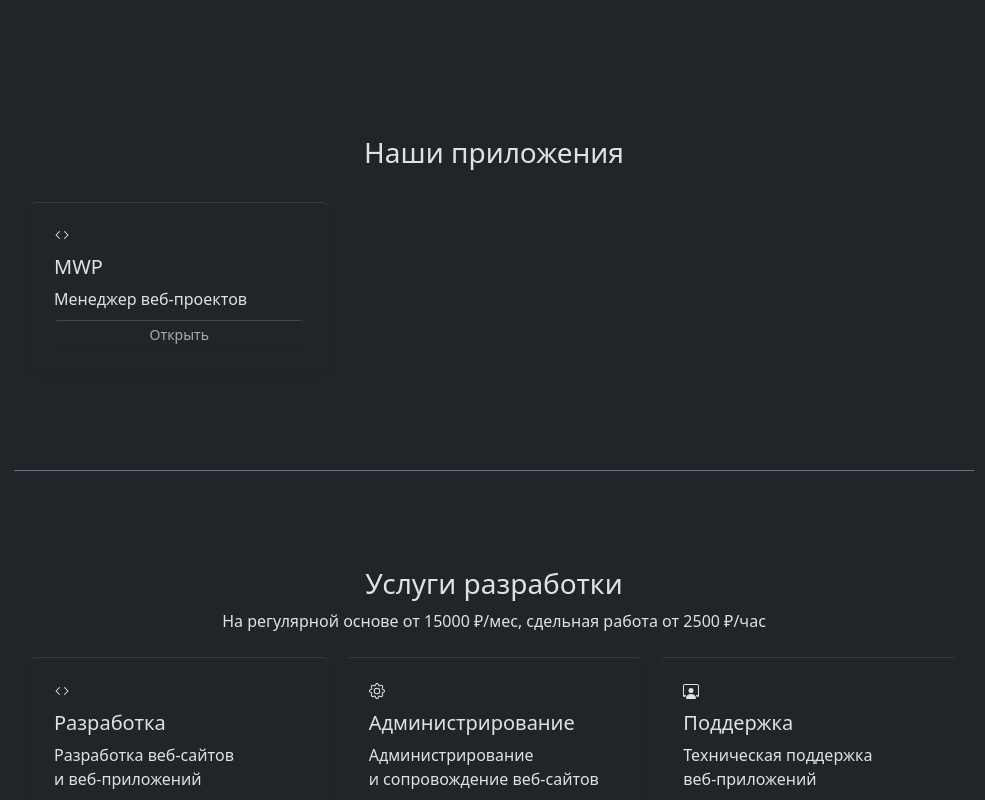
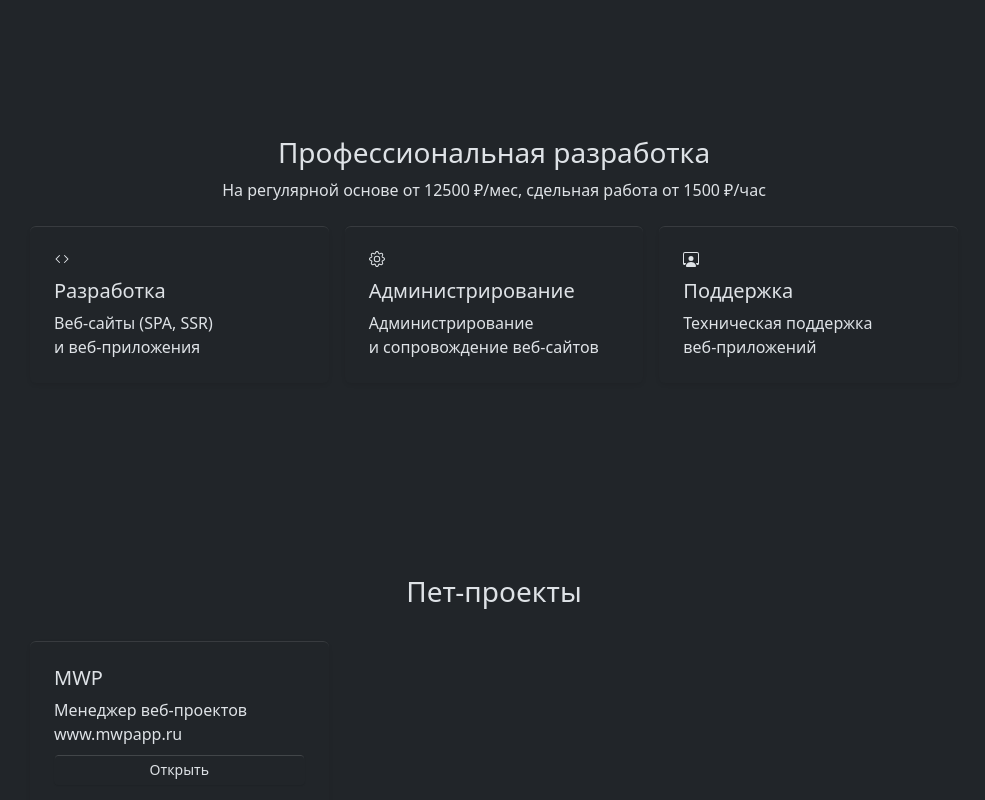
Before and after one commit to mccrush/mccrush.github.io, a Vue app: page / in a window 1280 px wide. Shown: the part 760-1560 px from the top of the page, without its empty margins (146-1131 px from the left). Built offline with nearby package versions, Linux system fonts and the light colour scheme.

Commit message:
Update text descriptions

```diff
--- a/package.json
+++ b/package.json
@@ -34,7 +34,7 @@
   "prettier": {
     "singleQuote": true,
     "semi": false,
-    "jsxBracketSameLine": true,
+    "bracketSameLine": true,
     "arrowParens": "avoid",
     "trailingComma": "none"
   },
--- a/src/App.vue
+++ b/src/App.vue
@@ -9,8 +9,8 @@ import BlockContacts from './modules/contacts/BlockContacts.vue'
 <template>
   <div class="container-fluid p-0">
     <BlockMain />
+    <BlockServices />
     <Block_apps />
-    <BlockServices />
     <!-- <BlockComputing /> -->
     <BlockContacts />
   </div>
--- a/src/data/apps.js
+++ b/src/data/apps.js
@@ -1,7 +1,7 @@
 export const apps = [
   {
     title: 'MWP',
-    description: 'Менеджер веб-проектов',
+    description: 'Менеджер веб-проектов<br/>www.mwpapp.ru',
     alias: 'mwp',
     link: 'https://mwpapp.ru/',
     type: 'app'
--- a/src/data/services.js
+++ b/src/data/services.js
@@ -1,7 +1,7 @@
 export const services = [
   {
     title: 'Разработка',
-    description: 'Разработка веб-сайтов<br> и веб-приложений',
+    description: 'Веб-сайты (SPA, SSR)<br> и веб-приложения',
     alias: 'dev',
     link: '#',
     type: '',
--- a/src/modules/apps/Block_apps.vue
+++ b/src/modules/apps/Block_apps.vue
@@ -3,10 +3,8 @@
     <div
       class="container-960 row text-center border-bottom border-secondary m-0 m-auto ps-2 pt-5 pe-2 pb-5"
     >
-      <h3>Наши приложения</h3>
-      <!-- <p class="m-0">
-        На регуляр­ной основе от 15000&nbsp;₽/мес, сдельная работа от 1500 ₽/час
-      </p> -->
+      <h3>Пет-проекты</h3>
+
       <div class="col-12 m-0 p-0">
         <div class="row m-0 p-0">
           <Card_apps v-for="app in apps" :key="app.alias" :app="app" />
--- a/src/modules/apps/components/ui/Card_apps.vue
+++ b/src/modules/apps/components/ui/Card_apps.vue
@@ -1,3 +1,11 @@
+<script setup>
+import Icon_mwp from './../icons/Icon_mwp.vue'
+
+defineProps({
+  app: { type: Object, required: true }
+})
+</script>
+
 <template>
   <div class="col-12 col-sm-6 col-md-4 mt-4 mb-5 ps-2 pe-2">
     <div class="border-top-light d-block shadow-sm rounded text-start p-4 pt-3">
@@ -6,32 +14,15 @@
       </h4>
       <h5 class="">{{ app.title }}</h5>
       <p class="m-0" v-html="app.description"></p>
-      <a
-        :href="app.link"
-        target="_blank"
-        class="btn btn-sm btn-dark text-secondary-emphasis w-100 mt-2"
-        >Открыть</a
-      >
+      <a :href="app.link" target="_blank" class="btn btn-sm btn-dark w-100 mt-2"
+        >Открыть
+      </a>
     </div>
   </div>
 </template>
 
-<script>
-import Icon_mwp from './../icons/Icon_mwp.vue'
-
-export default {
-  components: {
-    Icon_mwp
-  },
-  props: {
-    app: {
-      type: Object
-    }
-  }
-  // computed: {
-  //   icon() {
-  //     return this.app.icon
-  //   }
-  // }
+<style scoped>
+.btn-dark {
+  color: #dee2e6;
 }
-</script>
+</style>
--- a/src/modules/contacts/BlockContacts.vue
+++ b/src/modules/contacts/BlockContacts.vue
@@ -2,8 +2,7 @@
   <div class="f5 pb-3">
     <div
       id="contacts"
-      class="container-960 row text-center border-top m-0 m-auto ps-2 pt-5 pe-2 pb-4"
-    >
+      class="container-960 row text-center border-top m-0 m-auto ps-2 pt-5 pe-2 pb-4">
       <!-- <h3 id="contacts">Контакты</h3> -->
       <div class="col-sm-4 col-md-6 d-none d-sm-block text-start">
         <h5>mccrush apps</h5>
@@ -50,7 +49,7 @@
               >Telegram</a
             >
           </li>
-          <li class="d-flex align-items-center">
+          <!-- <li class="d-flex align-items-center">
             <IconWhatsapp />
             <a
               class="link-git link-offset-2"
@@ -59,7 +58,7 @@
               title="Написать в WhatsApp"
               >WhatsApp</a
             >
-          </li>
+          </li> -->
           <li class="d-flex align-items-center">
             <IconEmail />
             <a
--- a/src/modules/services/BlockServices.vue
+++ b/src/modules/services/BlockServices.vue
@@ -1,9 +1,14 @@
+<script setup>
+import { services } from './../../data/services'
+import ServicesCard from './components/ui/ServicesCard.vue'
+</script>
+
 <template>
   <div class="f3 pt-5 pb-5" id="services">
     <div class="container-960 row text-center m-0 m-auto ps-2 pt-5 pe-2 pb-5">
-      <h3>Услуги разработки</h3>
+      <h3>Профессиональная разработка</h3>
       <p class="m-0">
-        На регуляр­ной основе от 15000&nbsp;₽/мес, сдельная работа от 2500 ₽/час
+        На регуляр­ной основе от 12500&nbsp;₽/мес, сдельная работа от 1500 ₽/час
       </p>
       <div class="col-12 m-0 p-0">
         <div class="row m-0 p-0">
@@ -14,22 +19,6 @@
   </div>
 </template>
 
-<script>
-import { services } from './../../data/services'
-import ServicesCard from './components/ui/ServicesCard.vue'
-
-export default {
-  components: {
-    ServicesCard
-  },
-  data() {
-    return {
-      services
-    }
-  }
-}
-</script>
-
 <style scoped>
 [data-bs-theme='light'] .f3 {
   background: #212529;
--- a/src/scss/bootstrap-definition.scss
+++ b/src/scss/bootstrap-definition.scss
@@ -3,6 +3,8 @@
 @import "./colors";
 
 //$body-color: $mc-light;
+
 $body-bg: #f5f5f5;
+//$btn-color: #dee2e6;
 //$popover-bg: #212529;
 //$popover-border-color: #424649;
```
